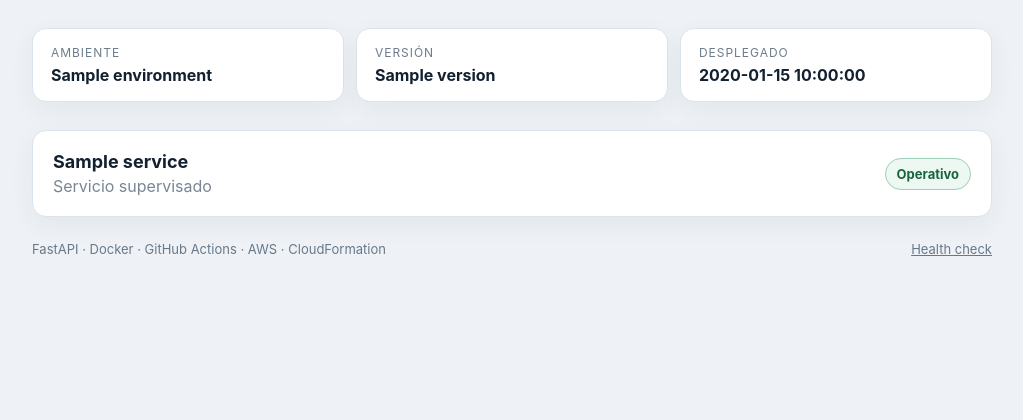
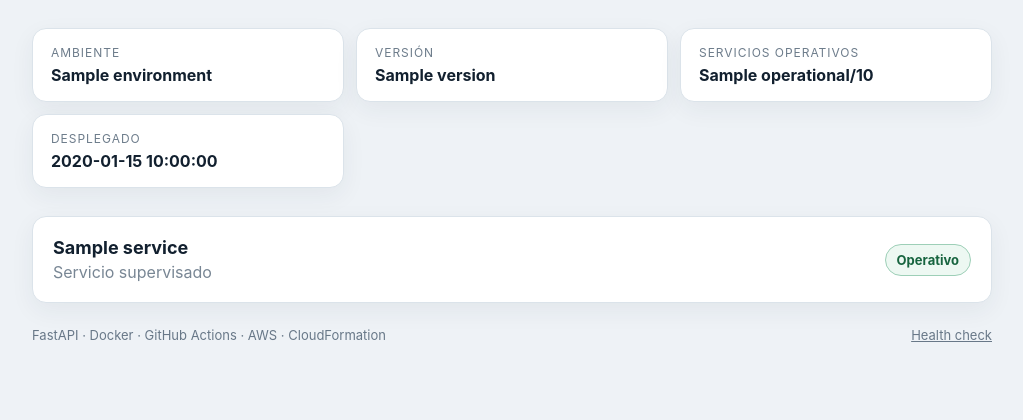
Before and after one commit to mcrelativity/it-services-status-portal, a FastAPI app: template app/templates/index.html in a window 1280 px wide. Shown: the part 158-578 px from the top of the page, without its empty margins (128-1151 px from the left). Run offline with FastAPI, Linux system fonts and the light colour scheme; the template is opened without the code that fills it: most values are stand-ins (such as "Sample title", 1, 10 or a date in 2020).

Commit message:
feat: show service availability in dashboard

```diff
--- a/app/templates/index.html
+++ b/app/templates/index.html
@@ -17,6 +17,7 @@
     <section class="summary" aria-label="Resumen de despliegue">
       <div><span>Ambiente</span><strong>{{ environment }}</strong></div>
       <div><span>Versión</span><strong>{{ version }}</strong></div>
+      <div><span>Servicios operativos</span><strong>{{ summary.operational }}/{{ summary.total }}</strong></div>
       <div><span>Desplegado</span><strong>{{ deployed_at }}</strong></div>
     </section>
 
```
